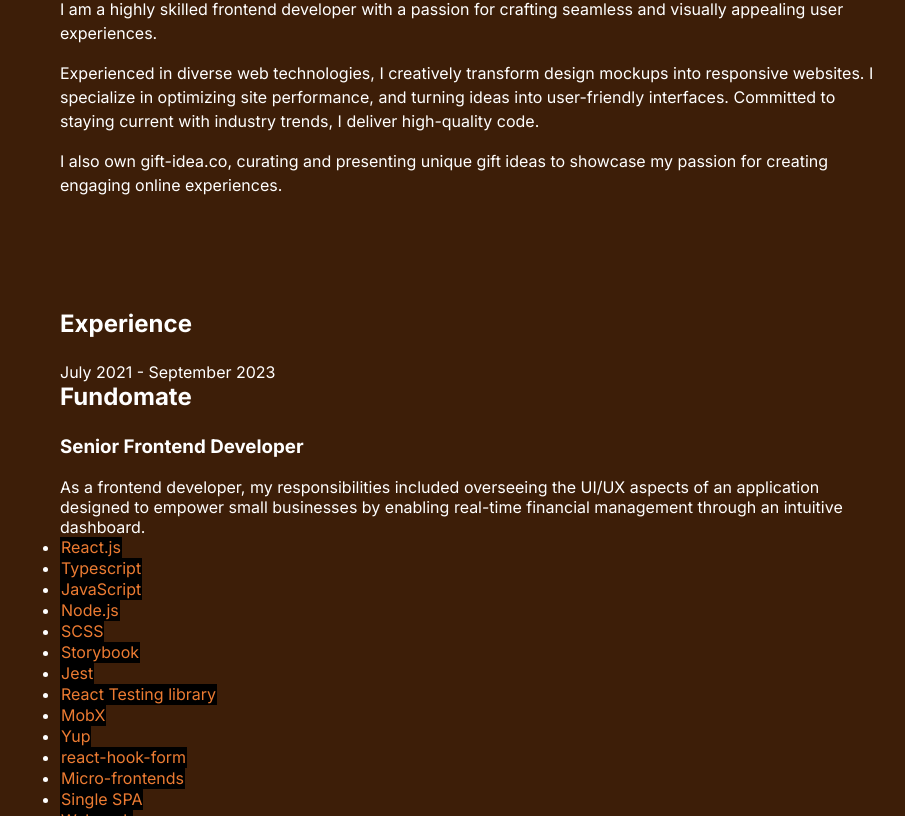
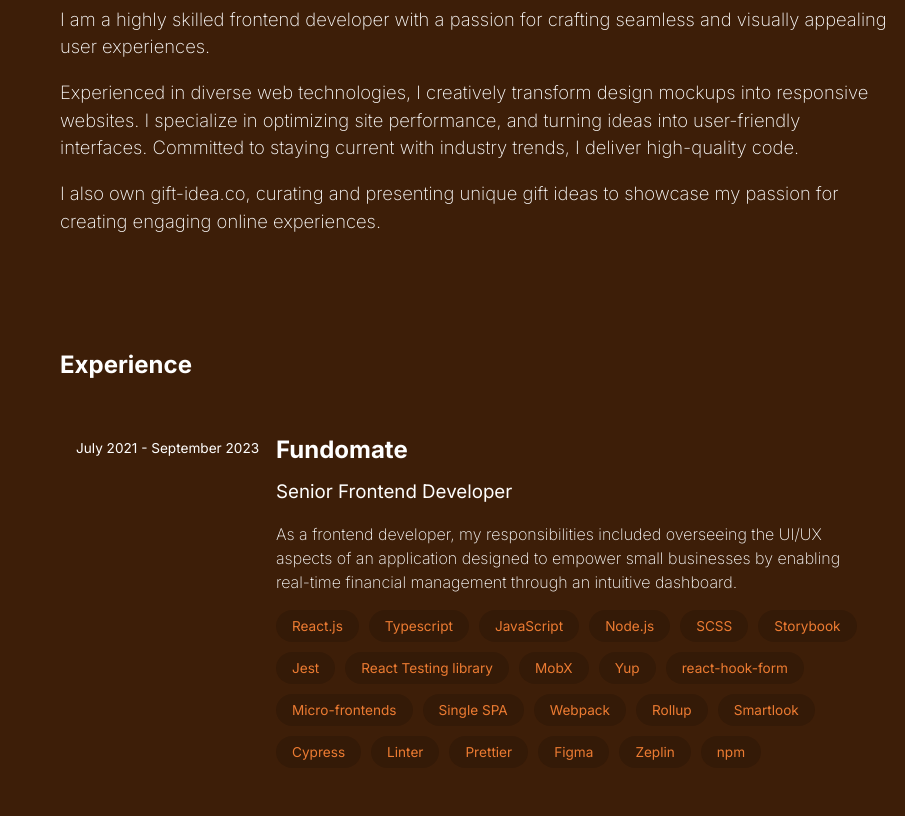
Before and after one commit to Nepsha1986/ns-site, a Next.js app: page / in a window 1280 px wide. Shown: the part 904-1720 px from the top of the page, without its empty margins (375-1280 px from the left). Built offline with nearby package versions, Linux system fonts and the light colour scheme.

Commit message:
Experience block, improvements

```diff
--- a/src/app/_containers/About/index.tsx
+++ b/src/app/_containers/About/index.tsx
@@ -2,7 +2,7 @@
 
 const About = () => {
   return (
-    <Section id="about" heading="About">
+    <Section id="about" heading="About" style={{ fontSize: '1.15rem' }}>
       <p>
         I am a highly skilled frontend developer with a passion for crafting
         seamless and visually appealing user experiences.
--- a/src/app/_containers/Experience/experience.ts
+++ b/src/app/_containers/Experience/experience.ts
@@ -1,5 +1,8 @@
 type ExperienceItem = {
-  company: string;
+  company: {
+    name: string;
+    link: string;
+  };
   dateRange: string;
   position: string;
   summary?: string;
@@ -9,7 +12,10 @@
 const experience: ExperienceItem[] = [
   {
     dateRange: 'July 2021 - September 2023',
-    company: 'Fundomate',
+    company: {
+      name: 'Fundomate',
+      link: 'https://fundomate.com',
+    },
     position: 'Senior Frontend Developer',
     summary:
       'As a frontend developer, my responsibilities included overseeing the UI/UX aspects of an application designed to empower small businesses by enabling real-time financial management through an intuitive dashboard.',
@@ -41,7 +47,10 @@
 
   {
     dateRange: 'June 2019 - July 2021',
-    company: 'SPD Group',
+    company: {
+      name: 'SPD Group',
+      link: 'https://spd.tech',
+    },
     position: 'Middle Frontend Developer',
     summary:
       'Implemented user interfaces for websites and web-based applications, converting design mockups and wireframes into code for website and web-based application UI.',
@@ -64,7 +73,10 @@
 
   {
     dateRange: 'July 2017 - June 2019',
-    company: '4eck Media',
+    company: {
+      name: '4eck Media',
+      link: 'https://4eck-media.de/',
+    },
     position: 'Middle WordPress / Frontend Developer',
     summary:
       'Development of business card websites, landing pages, corporate websites, news portals based on WordPress, online stores based on PrestaShop, as well as work on an educational application using Laravel.',
@@ -81,7 +93,6 @@
       'JQuery',
       'SCSS',
       'Firebase',
-      'Node.js',
       'Photoshop',
       'Zeplin',
     ],
@@ -89,8 +100,11 @@
 
   {
     dateRange: 'June 2015 - July 2017',
-    company: 'Upwork.com',
-    position: 'Frontend Developer',
+    company: {
+      name: 'Upwork.com',
+      link: 'https://www.upwork.com',
+    },
+    position: 'Frontend Developer / Freelancer',
     summary:
       "I have been a freelancer since 2015. During this time, I've successfully completed more than 30 projects, with the majority developed using the WordPress CMS.",
     techStack: [
--- a/src/app/globals.css
+++ b/src/app/globals.css
@@ -31,6 +31,7 @@
 
 p {
   line-height: 1.5em;
+  font-weight: 200;
 }
 
 a {
--- a/src/common/Chip/index.tsx
+++ b/src/common/Chip/index.tsx
@@ -3,7 +3,7 @@
   label: string;
 }
 const Chip = ({ label }: Props) => {
-  return <div className={styles.chip}>{label}</div>;
+  return <span className={styles.chip}>{label}</span>;
 };
 
 export default Chip;
--- a/src/common/Chip/styles.module.scss
+++ b/src/common/Chip/styles.module.scss
@@ -1,6 +1,8 @@
 .chip {
-  padding: 0.5px 1px;
-  background: rgba(0, 0, 0, 3);
+  padding: 0.5rem 1rem;
+  border-radius: 30px;
+  background: rgba(0, 0, 0, 0.15);
   color: var(--c-primary-light);
   display: inline-block;
+  font-size: 0.85rem;
 }
--- a/src/common/ExpCard/index.tsx
+++ b/src/common/ExpCard/index.tsx
@@ -4,10 +4,15 @@
 
 import styles from './styles.module.scss';
 
+type Company = {
+  name: string;
+  link: string;
+};
+
 interface Props {
   dateRange: string;
   position: string;
-  company: string;
+  company: Company;
   summary?: React.ReactNode;
   techStack?: string[];
 }
@@ -20,15 +25,21 @@
   techStack = [],
 }: Props) => {
   return (
-    <div className={styles.expCard}>
+    <a
+      href={company.link}
+      target="_blank"
+      rel="noreferrer"
+      className={styles.expCard}
+    >
       <div className={styles.expCard__dateRange}>{dateRange}</div>
 
       <div className={styles.expCard__main}>
-        {!!company && <h2>{company}</h2>}
-        {!!position && <h3>{position}</h3>}
+        {!!company && (
+          <h2 className={styles.expCard__company}>{company.name}</h2>
+        )}
+        {!!position && <h3 className={styles.expCard__position}>{position}</h3>}
 
-        {!!summary && <div className={styles.expCard__summary}>{summary}</div>}
-      </div>
+        {!!summary && <p className={styles.expCard__summary}>{summary}</p>}
 
         {!!techStack.length && (
           <ul className={styles.expCard__techStack}>
@@ -40,6 +51,7 @@
           </ul>
         )}
       </div>
+    </a>
   );
 };
 
--- a/src/common/ExpCard/styles.module.scss
+++ b/src/common/ExpCard/styles.module.scss
@@ -1,2 +1,36 @@
 .expCard {
+  display: flex;
+  padding: 2rem 1rem;
+  transition: 0.3s background-color;
+
+  &__company {
+    margin-bottom: 1rem;
+  }
+
+  &__position {
+    font-weight: normal;
+  }
+
+  &__dateRange {
+    padding: 5px 5px 5px 0;
+    width: 100%;
+    max-width: 200px;
+    font-size: 0.85rem;
+  }
+
+  &__techStack {
+    list-style: none;
+    display: flex;
+    flex-flow: row wrap;
+    gap: 10px;
+  }
+
+  &__techStackItem {
+    list-style: none;
+  }
+
+  &:hover {
+    border-radius: 5px;
+    background: rgba(255, 255, 255, 0.03);
+  }
 }
```
Lines whose indentation alone changed are shown as unchanged.
